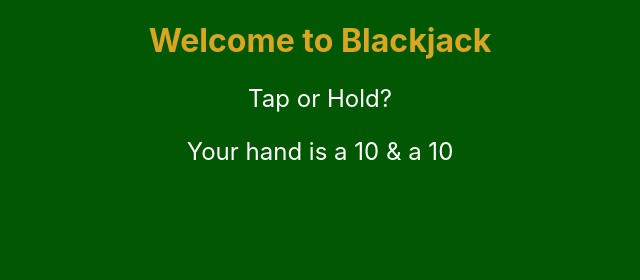
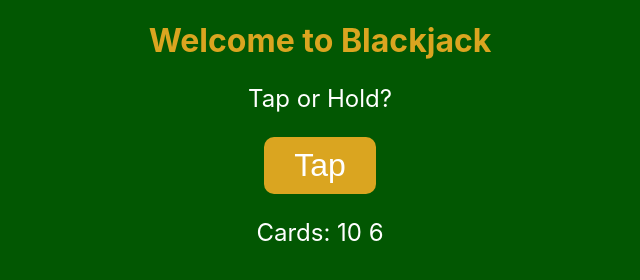
Before and after one commit to Reecesantana/vanilla_blackjack, a plain HTML site: page index.html in a window 1280 px wide. Both pictures are taken after a click on the button "Play". Shown: the whole page, without its empty margins (320-960 px from the left). Drawn offline with Linux system fonts and the light colour scheme.

Commit message:
updated buttons to display properly

```diff
--- a/index.css
+++ b/index.css
@@ -25,7 +25,3 @@ button {
 button:hover {
     color: rgb(2, 87, 2);
 }
-
-#tapButton {
-display: none;
-}
--- a/index.html
+++ b/index.html
@@ -10,7 +10,7 @@
 <body>
     <h1>Welcome to Blackjack</h1>
     <p id="message-el">Want to play?</p>
-    <button id="playButton" onclick="startGame()">Play</button>
+    <button id="playButton" onclick="startNewGame()">Play</button>
     <button id="tapButton" onclick="tap()">Tap</button>
 
     <p id="hand-el"></p>
--- a/index.js
+++ b/index.js
@@ -1,37 +1,40 @@
-let card1 = 10
-let card2 = 10
+// Cards
+let firstCard = 10
+let secondCard = 6
+let newCard = 3
 
-let hand = card1 + card2
+// Card Status
+let cards = [firstCard, secondCard]
+let hand = firstCard + secondCard
+aliveStatus = ""
+message = ""
+showHand = "You have a " + firstCard + " & a " + secondCard
 
-aliveStatus = ""
-
-
-
-message = ""
-
+// Messages
 let messageEl = document.getElementById("message-el")
-
 let handEl = document.getElementById("hand-el")
 
-
-function tap() {
-    console.log("draw")
+// Button toggles
+let tapButton = document.getElementById("tapButton")
+let playButton = document.getElementById("playButton")
+function buttonDisplay() {
+    if(aliveStatus === "alive"){
+        tapButton.style.display = ""
+        playButton.style.display = "none"
+    } else if(aliveStatus === "won") {
+        tapButton.style.display = "none"
+        playButton.style.display = ""
+    } else {
+        playButton.style.display = ""
+        tapButton.style.display = "none"
+    }
 }
 
-
-function startGame() {
-
-
-
-    let buttonDisplay = document.getElementById("playButton")
-    buttonDisplay.style.display = "none"
-
-    // let tapButton = document.getElementById(tapButton)
+function gameState() {
 
 if (hand < 21) {
     message = "Tap or Hold?"
     aliveStatus = "alive"
-    // tapButton.style.display = "block"
 
 } else if(hand === 21){
     message = "You got Blackjack"
@@ -42,7 +45,23 @@ if (hand < 21) {
     aliveStatus = "lost"
 
 }
-    handEl.textContent = "Your hand is a " + card1 + " & a " + card2;
+    handEl.textContent = showHand;
     messageEl.textContent = message
+    buttonDisplay()
+}
 
+function startNewGame() {
+    cards = [firstCard, secondCard]
+    hand = firstCard + secondCard
+    showHand = "Cards: " + firstCard + " " + secondCard
+    gameState()
+    console.log(cards)
 }
+
+function tap() {
+    hand += newCard
+    cards.push(newCard)
+    showHand += " " + newCard
+    gameState()
+    console.log(cards)
+}
```
